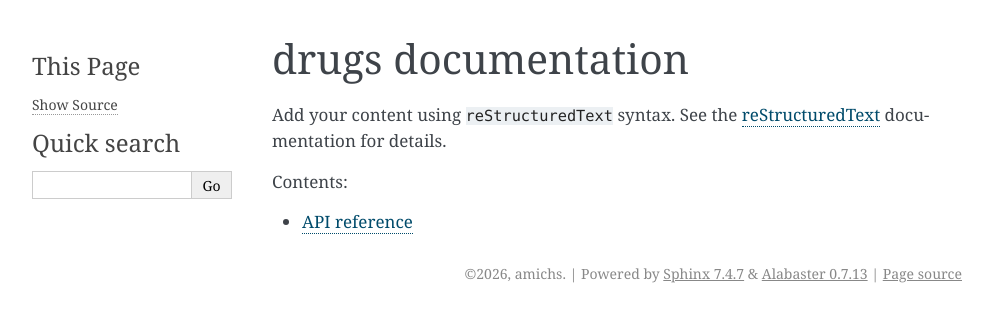
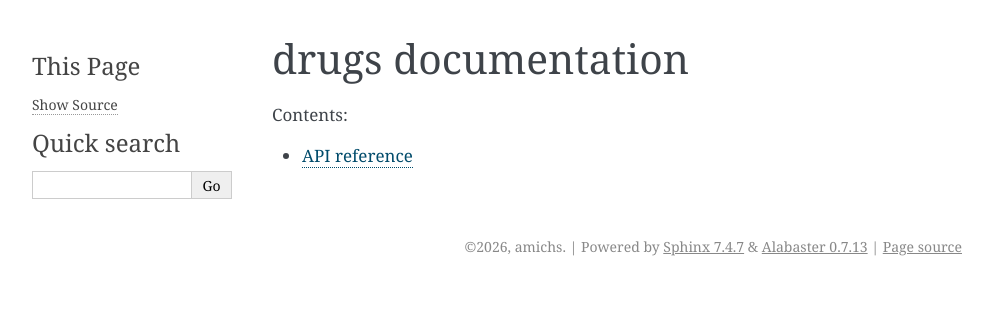
Before and after one commit to Matt00010/PK, a Sphinx documentation site: the page built from docs/index.rst, in a window 1280 px wide. Shown: the top 322 px of the page, without its empty margins (148-1141 px from the left). Built offline with Sphinx 7.4.7, drawn with Linux system fonts in a browser that asks for light colours.

Commit message:
Editing index.rst.

```diff
--- a/docs/index.rst
+++ b/docs/index.rst
@@ -6,9 +6,9 @@
 drugs documentation
 ===================
 
-Add your content using ``reStructuredText`` syntax. See the
-`reStructuredText <https://www.sphinx-doc.org/en/master/usage/restructuredtext/index.html>`_
-documentation for details.
+.. Add your content using ``reStructuredText`` syntax. See the
+   `reStructuredText <https://www.sphinx-doc.org/en/master/usage/restructuredtext/index.html>`_
+   documentation for details.
 
 
 .. toctree::
```
